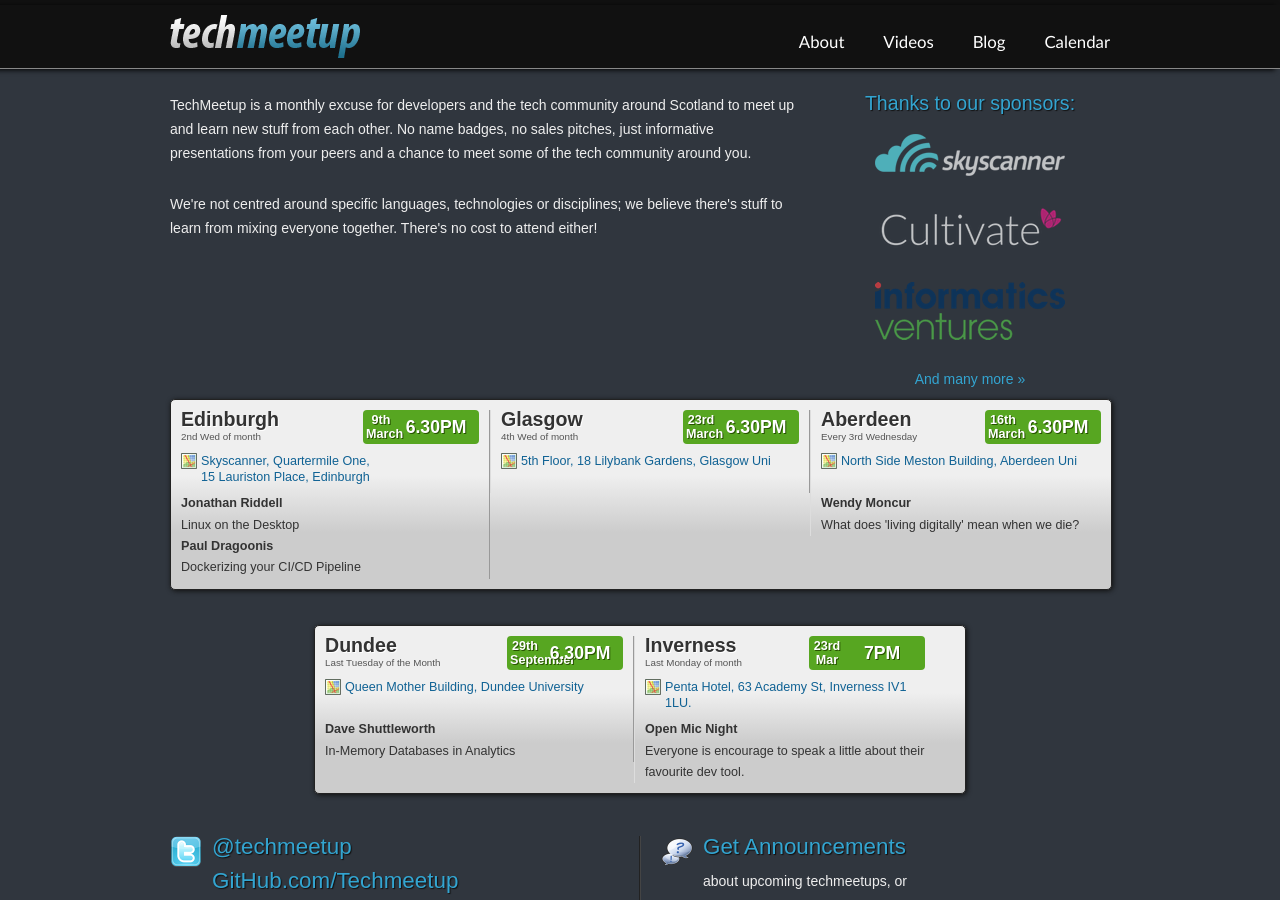
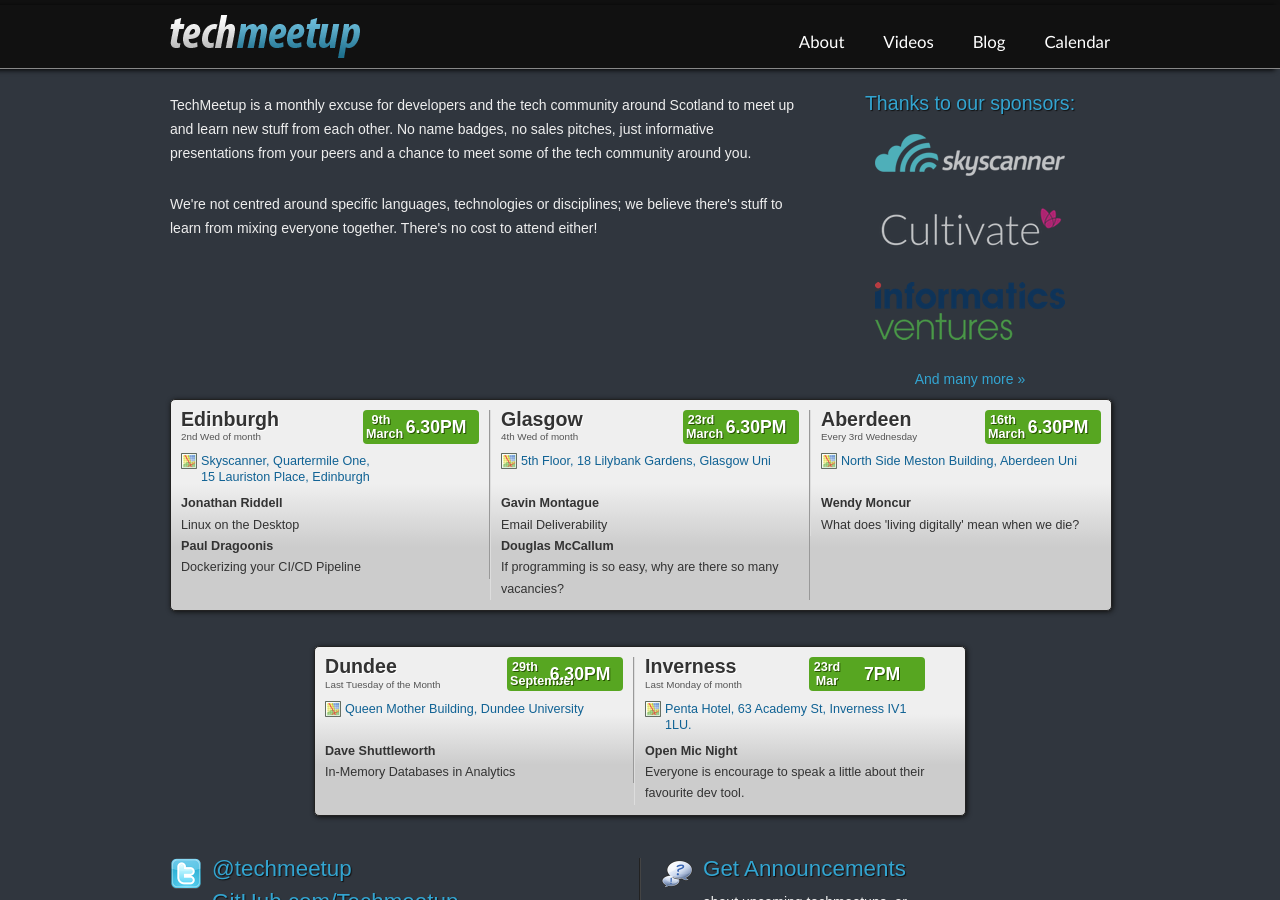
Before and after one commit to techmeetup/techmeetup.co.uk, a Jekyll site: the page built from index.html, in a window 1280 px wide and 900 px high. Built offline with Jekyll 4.4.1, drawn with Linux system fonts in a browser that asks for light colours.

Commit message:
Added details for next glasgow event

```diff
--- a/_data/index.json
+++ b/_data/index.json
@@ -15,7 +15,14 @@
   },
   "glasgow": {
     "speakers": [
-
+      {
+        "name": "Gavin Montague",
+        "talk": "Email Deliverability"
+      },
+      {
+        "name": "Douglas McCallum",
+        "talk": "If programming is so easy, why are there so many vacancies?"
+      }
     ],
     "day": "23rd",
     "month": "March"
```
